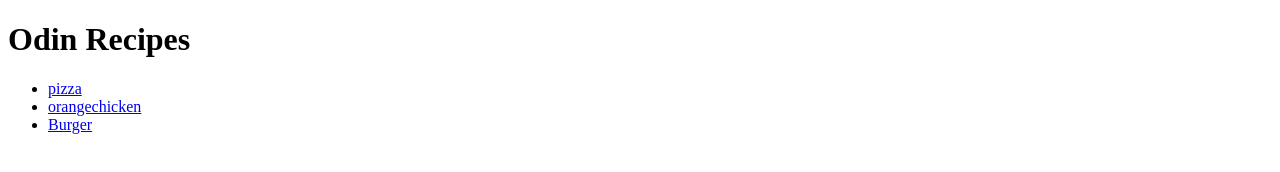
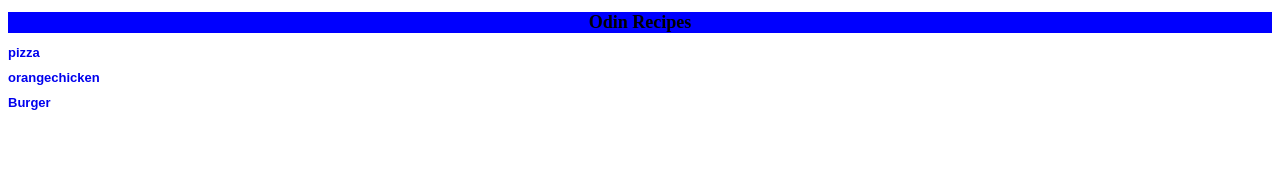
Before and after one commit to javilobby2017/odin-recipes, a plain HTML site: page index.html in a window 1280 px wide. Drawn offline with Linux system fonts and the light colour scheme.

Commit message:
comming final changes

```diff
--- a/index.html
+++ b/index.html
@@ -3,13 +3,15 @@
 <html lang="en">
   <head>
     <meta charset="UTF-8">
+    <meta http-equiv="X-UA-Compatible" content="IE=edge">
+    <meta name="viewport" content="width=device-width, initial-scale=1.0">
     <title>Odin Recipes</title>
-
+    <link rel="stylesheet" href="style.css">
     </head>
     <body>
         <h1>Odin Recipes</h1>
         <!--left on step 2 under assigment-->
-        <ul>
+        <ul class="links">
            <li><a href="recipes/pizza_recipe.html">pizza</a></li>
             <li><a href="recipes/orangechicken.html">orangechicken</a></li>
             <li><a href="recipes/burgers.html">Burger</a></li>
```
